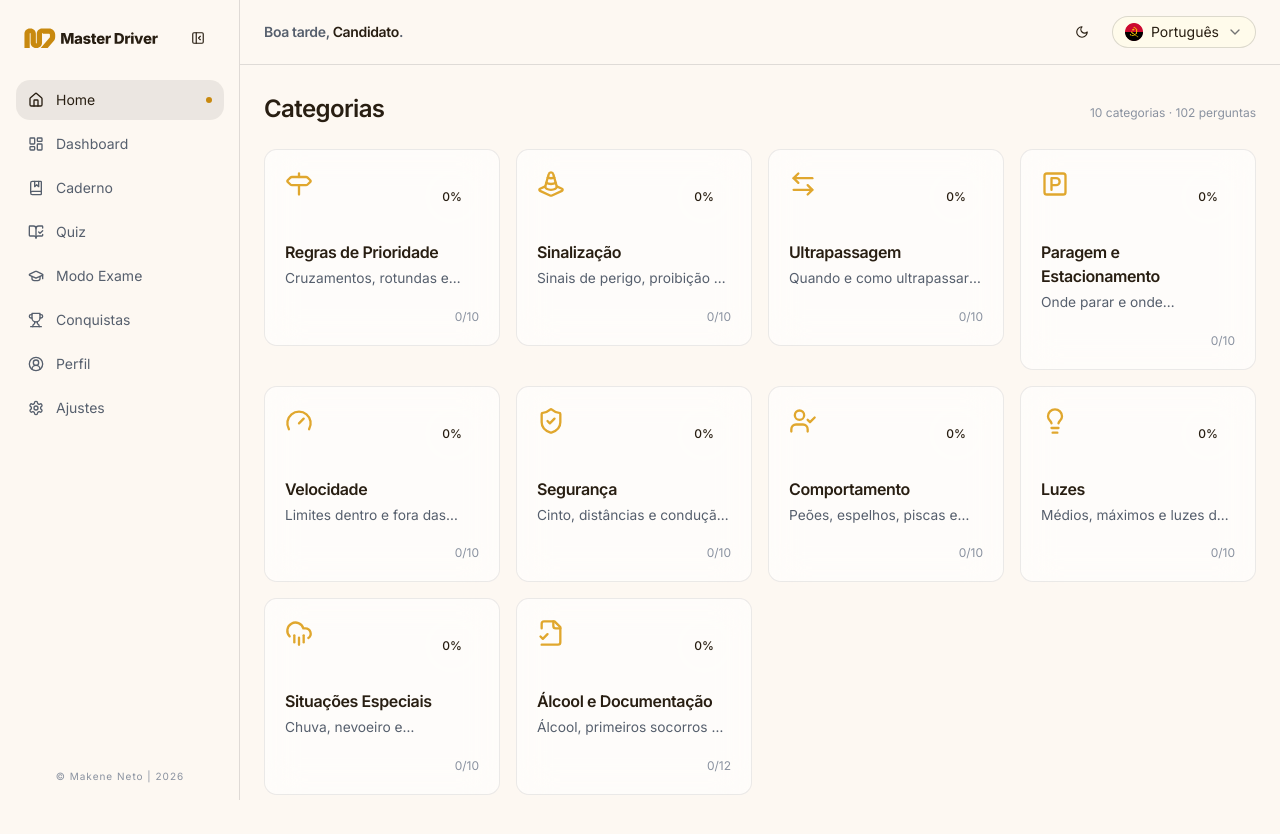
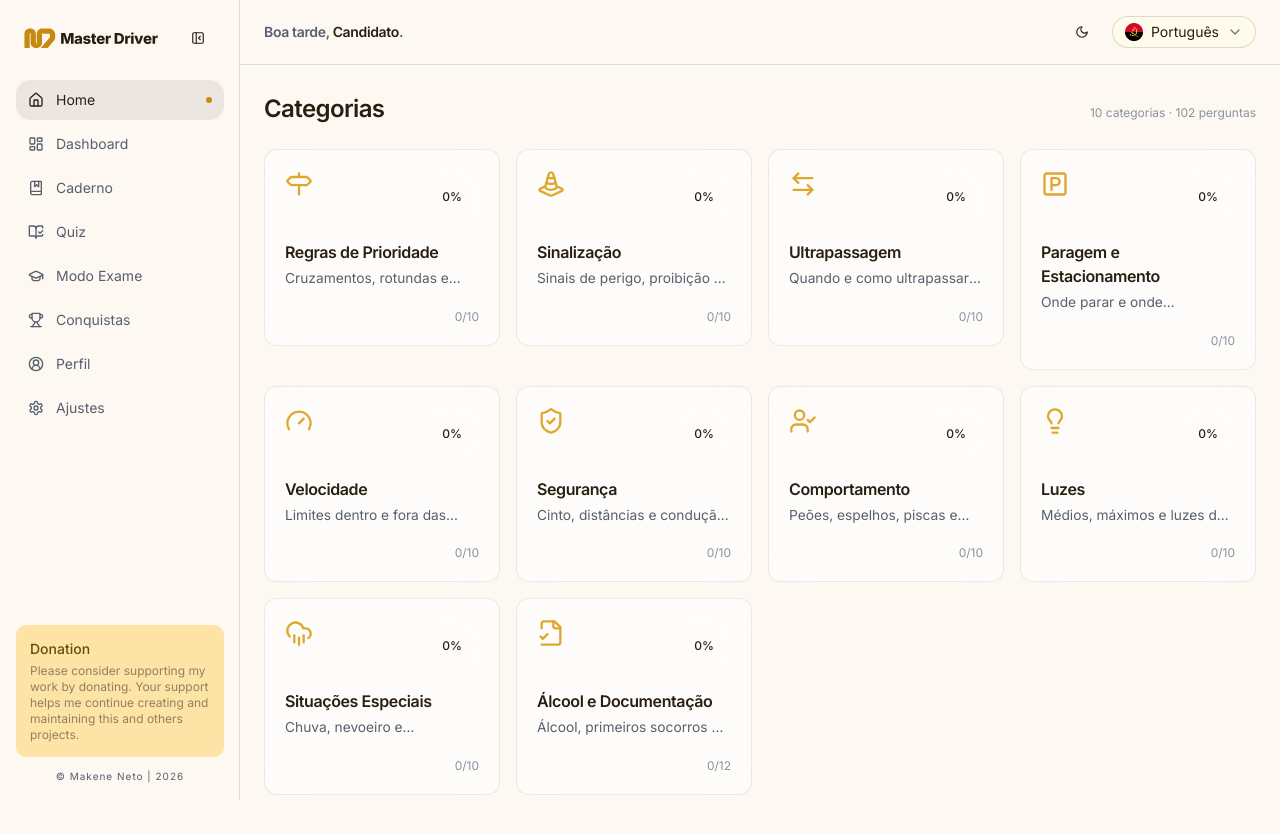
Before and after one commit to makeneto/master-driver, a Next.js app: page / in a window 1280 px wide. Built offline with nearby package versions, Linux system fonts and the light colour scheme.

Commit message:
feat: add DonationCard component to Sidebar and update copyright display

```diff
--- a/src/components/layout/sidebar.tsx
+++ b/src/components/layout/sidebar.tsx
@@ -10,6 +10,7 @@ import { useSidebarOpen } from "@/hooks/use-sidebar-open"
 import { LanguageSelect } from "@/components/ui/language-select"
 import Logo from "../ui/logo"
 import { Button } from "../ui/button"
+import DonationCard from "../features/donation/donation-card"
 
 export function Sidebar() {
   const pathname = usePathname()
@@ -81,9 +82,12 @@ export function Sidebar() {
             })}
           </nav>
 
-          <p className="px-2 text-[10px] text-center tracking-widest text-[var(--color-text-faint)]">
-            © Makene Neto | {currentYear}
-          </p>
+          <section className="grid gap-3">
+            <DonationCard />
+            <p className="text-[10px] text-center tracking-widest text-[var(--color-text-muted)]">
+              © Makene Neto | {currentYear}
+            </p>
+          </section>
         </div>
       </motion.aside>
 
```
